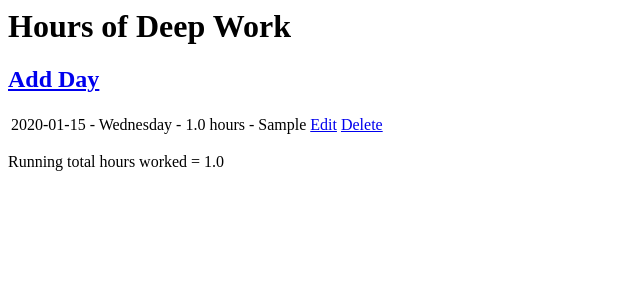
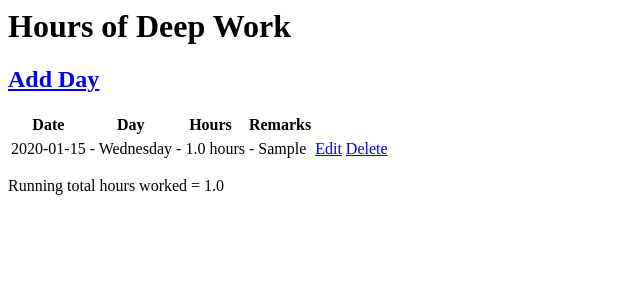
Before and after one commit to thomasjohncole/deepwork2, a Flask app: page / in a window 1280 px wide. Shown: the top 300 px of the page, without its empty margins (0-640 px from the left). Run offline with Flask 2, Linux system fonts and the light colour scheme; tables that the repository leaves empty hold one stand-in row (values such as "Sample post").

Commit message:
Add column headers to table

```diff
--- a/templates/index.html
+++ b/templates/index.html
@@ -3,6 +3,9 @@
     <h1>Hours of Deep Work</h1>
     <h2><a href={{url_for('addDay')}}>Add Day</a></h2>
         <table>
+
+        <tr><th>Date</th><th>Day</th><th>Hours</th><th>Remarks</th></tr>
+        <tr></tr>
 
         {% for item in list %}
 
```
